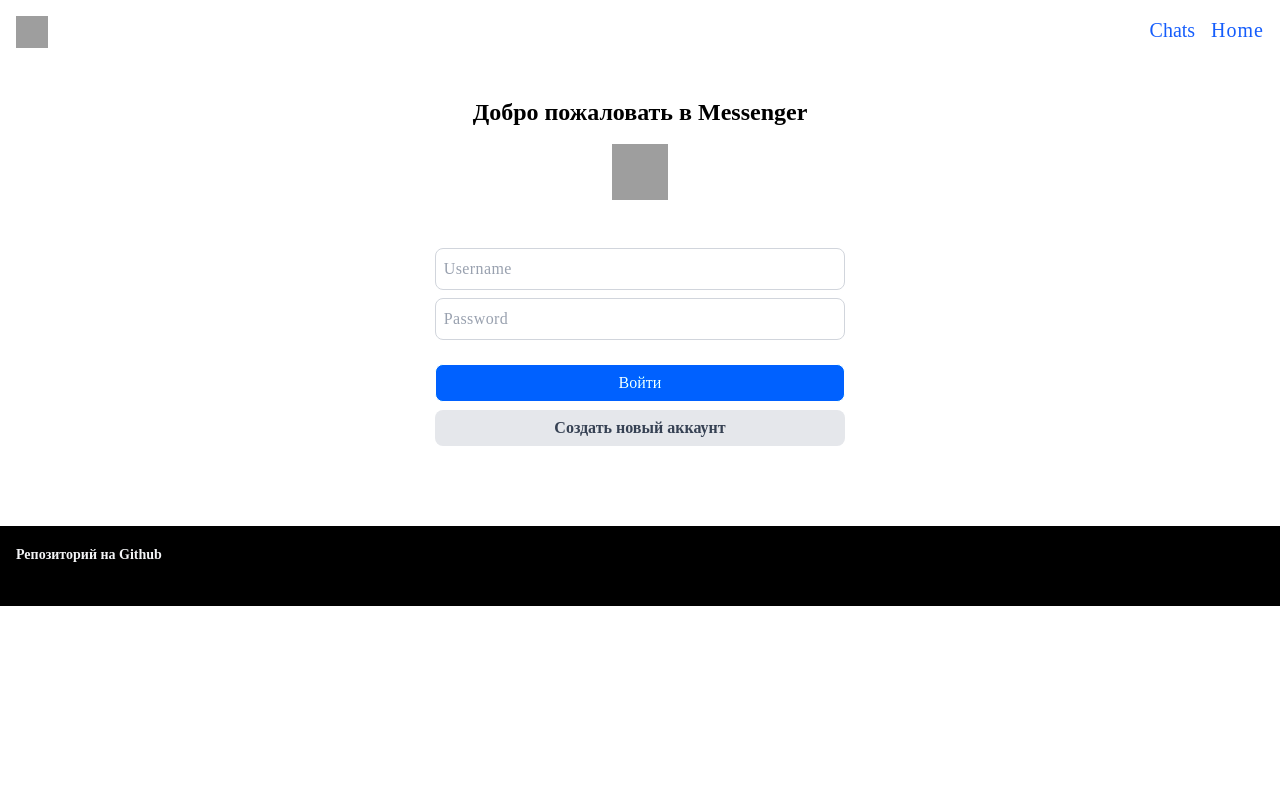
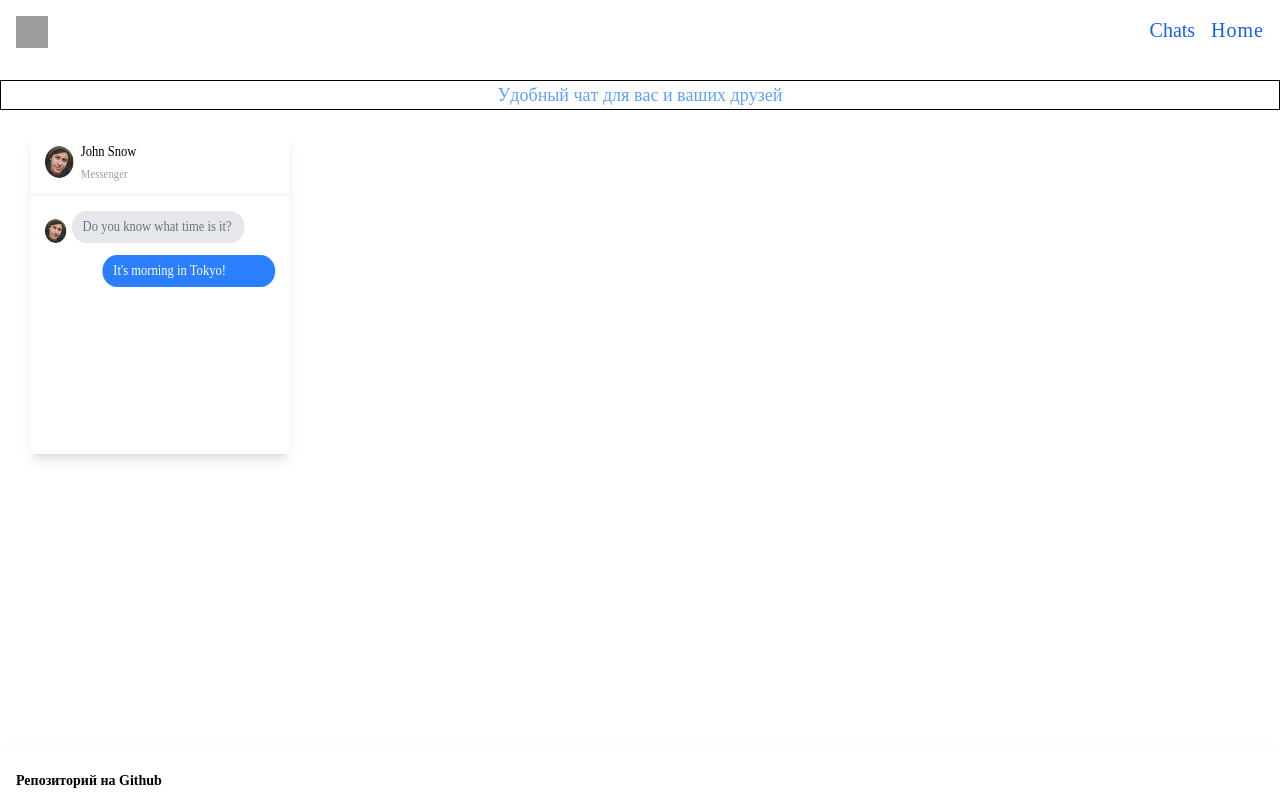
Before and after one commit to maratdev0210/messenger-app, a React (Vite) app: page / in a window 1280 px wide. Before the commit this address led to /auth. Built offline with nearby package versions, Linux system fonts and the light colour scheme; grey boxes are pictures that could not be loaded.

Commit message:
added Home page

```diff
--- a/src/App.tsx
+++ b/src/App.tsx
@@ -1,5 +1,5 @@
 import { BrowserRouter, Navigate, Route, Routes } from "react-router-dom";
-import { Auth, Chat, Profile, Signup } from "./pages/pages";
+import { Auth, Chat, Profile, Signup, Home } from "./pages/pages";
 import Header from "./widgets/Header/Header";
 import Footer from "./widgets/Footer/Footer";
 import "./index.css";
@@ -9,6 +9,7 @@ function App() {
     <BrowserRouter>
       <Header />
       <Routes>
+        <Route path="/" element={<Home />} />
         <Route path="/auth" element={<Auth />} />
         <Route path="/chat" element={<Chat />} />
         <Route path="/profile" element={<Profile />} />
--- a/src/features/Auth/Onboard.tsx
+++ b/src/features/Auth/Onboard.tsx
@@ -20,7 +20,7 @@ export default function Onboard() {
   return (
     <>
       <form
-        className="flex flex-col px-2 gap-2 md:w-1/2 lg:w-1/3 2xl:w-90 md:mx-auto"
+        className="flex cursor-pointer flex-col px-2 gap-2 md:w-1/2 lg:w-1/3 2xl:w-90 md:mx-auto"
         onSubmit={handleSubmit(onSubmit)}
       >
         {LoginFields.map((field, index) => {
--- /dev/null
+++ b/src/features/global/Loading.tsx
@@ -0,0 +1,13 @@
+// Spinning loading animation
+
+export default function Loading() {
+  return (
+    <>
+      <div className="w-full flex justify-center gap-2 items-center h-24 absolute -translate-x-1/2 left-1/2 -translate-y-1/2 top-1/2">
+        <div className="size-2 animate-first-dot rounded-full bg-indigo-500"></div>
+        <div className="size-2 animate-second-dot rounded-full bg-blue-500"></div>
+        <div className="size-2 animate-third-dot rounded-full bg-emerald-500"></div>
+      </div>
+    </>
+  );
+}
--- /dev/null
+++ b/src/features/global/useLoading.tsx
@@ -0,0 +1,25 @@
+// Simulate the loading process with setTimeout
+
+import { useState, useEffect } from "react";
+
+function useLoading(timeout: number) {
+  const [isLoading, setIsLoading] = useState<boolean>(true);
+
+  useEffect(() => {
+    setIsLoading(true);
+
+    const simulateLoad = async () => {
+      try {
+        await new Promise((resolve) => setTimeout(resolve, timeout));
+      } finally {
+        setIsLoading(false);
+      }
+    };
+
+    simulateLoad();
+  }, []);
+
+  return isLoading;
+}
+
+export { useLoading };
--- a/src/index.css
+++ b/src/index.css
@@ -34,6 +34,40 @@
 @theme {
   --animate-image-load: image-load 0.5s ease-in-out;
   --animate-label-appear: label-appear 0.3s ease-in-out forwards;
+  --animate-first-dot: first-dot 0.7s ease-in-out infinite;
+  --animate-second-dot: first-dot 0.7s ease-in-out 0.8s infinite;
+  --animate-third-dot: first-dot 0.7s ease-in-out 1s infinite;
+  --animate-letter-appear: letter-appear 0.5s ease-in-out forwards;
+
+  @keyframes letter-appear {
+    0% {
+      transform: translateY(-32px);
+    }
+    100% {
+      transform: translateY(0px);
+      position: relative;
+      bottom: 0px;
+    }
+  }
+
+  @keyframes first-dot {
+    0% {
+      transform: translateY(0px);
+      opacity: 1;
+    }
+    33% {
+      transform: translateY(-8px);
+      opacity: 0.75;
+    }
+    66% {
+      transform: translateY(0px);
+      opacity: 1;
+    }
+    100% {
+      transform: translateY(0px);
+      opacity: 0.75;
+    }
+  }
 
   @keyframes label-appear {
     0% {
--- /dev/null
+++ b/src/pages/Home/Home.tsx
@@ -0,0 +1,34 @@
+import Conversation from "../../widgets/Home/Chats/Conversation";
+import { useLoading } from "../../features/global/useLoading";
+import Loading from "../../features/global/Loading";
+
+const text: string = "Удобный чат для вас и ваших друзей";
+
+export default function Home() {
+  const isLoading = useLoading(3000); // 3s loading delay
+
+  return (
+    <>
+      {isLoading ? (
+        <Loading />
+      ) : (
+        <div className="transition duration-200 ease-in-out ">
+          <p className="mb-6 border-1 border-black overflow-hidden mt-4 text-center  text-lg text-blue-500/75">
+            {Array.from(text).map((char, index) => {
+              return (
+                <span
+                  style={{ animationDelay: String(index / 25) + "s" }}
+                  className={`${char == " " ? "" : "inline-block"} relative bottom-8 animate-letter-appear`}
+                  key={index}
+                >
+                  {char}
+                </span>
+              );
+            })}
+          </p>
+          <Conversation />
+        </div>
+      )}
+    </>
+  );
+}
--- a/src/pages/Signup/Signup.tsx
+++ b/src/pages/Signup/Signup.tsx
@@ -16,7 +16,8 @@ export default function Signup() {
 
   return (
     <>
-      <div className="h-[100vh] flex flex-col justify-center">
+      <div className="sm:absolute sm:-translate-y-1/2 sm:left-1/2 sm:-translate-x-1/2 w-full sm:top-1/2 md:w-1/2 lg:w-1/3 2xl:w-90">
+        <div className="flex  flex-col justify-center">
           <div>
             <p className="text-center text-xl  text-blue-600 font-semibold">
               Создайте аккаунт, чтобы начать общаться
@@ -24,7 +25,7 @@ export default function Signup() {
             <Logo animate={true} />
           </div>
           <form
-          className="flex  mt-8 flex-col px-2 gap-2 md:w-1/2 lg:w-1/3 2xl:w-90 md:mx-auto"
+            className="flex  mt-8 flex-col px-2 gap-2 md:mx-auto w-full"
             onSubmit={handleSubmit(onSubmit)}
           >
             {SignupFields.map((field, index) => {
@@ -46,6 +47,7 @@ export default function Signup() {
             />
           </form>
         </div>
+      </div>
     </>
   );
 }
--- a/src/pages/pages.tsx
+++ b/src/pages/pages.tsx
@@ -2,5 +2,6 @@ import Auth from "./Auth/Auth";
 import Chat from "./Chat/Chat";
 import Profile from "./Profile/Profile";
 import Signup from "./Signup/Signup";
+import Home from "./Home/Home";
 
-export { Auth, Chat, Profile, Signup };
+export { Auth, Chat, Profile, Signup, Home };
--- a/src/widgets/Footer/Footer.tsx
+++ b/src/widgets/Footer/Footer.tsx
@@ -3,14 +3,11 @@ import { Socials } from "../../types/footer/footer";
 export default function Footer() {
   return (
     <>
-      <div>
-        <div className="px-4 bg-black w-full h-auto mt-20">
-          <div className="h-[10vh] py-4 flex gap-4">
+      <div className="mt-24">
+        <div className="px-4 fixed  bottom-0 bg-white shadow-2xl w-full h-auto">
+          <div className="h-12 py-4 flex gap-4">
             <div>
-              <a
-                className="text-gray-100 font-semibold text-sm"
-                href={Socials[0]}
-              >
+              <a className="text-black font-semibold text-sm" href={Socials[0]}>
                 Репозиторий на Github
               </a>
             </div>
--- a/src/widgets/Header/Header.tsx
+++ b/src/widgets/Header/Header.tsx
@@ -4,18 +4,18 @@ import Logo from "../../assets/Logo";
 export default function Header() {
   return (
     <>
-      <div className="fixed  w-full z-100 bg-white/50 h-16">
+      <div className="sticky top-0 w-full z-100 bg-white/50 h-16 cursor-pointer">
         <div className="px-4 w-full backdrop-blur-lg flex justify-between py-4">
           <img
             className="size-8"
             src="https://scontent-fra3-2.xx.fbcdn.net/v/t39.8562-6/475210330_598195142840489_9172482348551739153_n.png?_nc_cat=1&ccb=1-7&_nc_sid=f537c7&_nc_ohc=nYmE1rRsBqMQ7kNvgFiCAI8&_nc_oc=Adlu-ApbfbLuVEYcgL9BG9ZP7ik0_CvP8uZGjSYzxtjxFZjPrRb3l-qDM5RI7eG0NUA&_nc_zt=14&_nc_ht=scontent-fra3-2.xx&_nc_gid=lgJdM3HgJVQOUpwVFqMMLw&oh=00_AYGnxtueZbmXkayaAOkoojEhZbtqGAXQCMDqhKj847GQzA&oe=67EEECD8"
           />
           <nav className="flex justify-end">
-            <ul className="flex flex-row-reverse gap-4">
-              <li className="text-blue-600 tracking-wider text-xl">
+            <ul className="flex flex-row-reverse gap-4 relative">
+              <li className="text-blue-600 tracking-wider text-xl hover:transition hover:-translate-y-0.5 hover:text-blue-700 hover:duration-200 hover:ease-in-out">
                 <Link to="/">Home</Link>
               </li>
-              <li className="text-blue-600 text-xl">
+              <li className="text-blue-600 text-xl hover:transition hover:-translate-y-0.5 hover:text-blue-700 hover:duration-200 hover:ease-in-out">
                 <Link to="/chat">Chats</Link>
               </li>
             </ul>
--- /dev/null
+++ b/src/widgets/Home/Chats/Conversation.tsx
@@ -0,0 +1,26 @@
+/* Showcasing the chat interface between two users */
+
+import ProfilePicture from "../../../assets/profile.png";
+import Message from "./Message";
+
+export default function Conversation() {
+  return (
+    <>
+      <div className="w-72 scale-x-90 h-80 shadow-lg rounded-sm ml-4 py-2">
+        <div className="flex pb-3 items-center shadow-xs gap-2 border-b-gray-100 border-b-1 px-4">
+          <div className="overflow-hidden">
+            <img src={ProfilePicture} className="size-8 rounded-full" />
+          </div>
+          <div className="flex flex-col gap-1">
+            <span className="text-black text-sm">John Snow</span>
+            <span className="text-xs text-gray-400">Messenger</span>
+          </div>
+        </div>
+        <div className="px-4 mt-4 flex flex-col gap-3">
+          <Message message="Do you know what time is it?" sentByMe={false} />
+          <Message message="It's morning in Tokyo!" sentByMe={true} />
+        </div>
+      </div>
+    </>
+  );
+}
--- /dev/null
+++ b/src/widgets/Home/Chats/Message.tsx
@@ -0,0 +1,27 @@
+import ProfilePicture from "../../../assets/profile.png";
+
+interface IMessage {
+  sentByMe: boolean; // was the message sent by me or by another person.
+  message: string;
+}
+
+export default function Message({ sentByMe, message }: IMessage) {
+  return (
+    <>
+      <div className={`${sentByMe ? "justify-end" : ""} flex gap-1.5`}>
+        {!sentByMe && (
+          <div className="flex items-end">
+            <img src={ProfilePicture} className="size-6 rounded-full" />
+          </div>
+        )}
+        <div
+          className={`${sentByMe ? "bg-blue-500" : "bg-gray-200"} px-3 flex items-center h-8  w-48 rounded-2xl `}
+        >
+          <p className={`${sentByMe ? "text-white" : "text-gray-500"} text-sm`}>
+            {message}
+          </p>
+        </div>
+      </div>
+    </>
+  );
+}
```
Also changed, not shown: src/assets/profile.png (added). Lines whose indentation alone changed are shown as unchanged.
